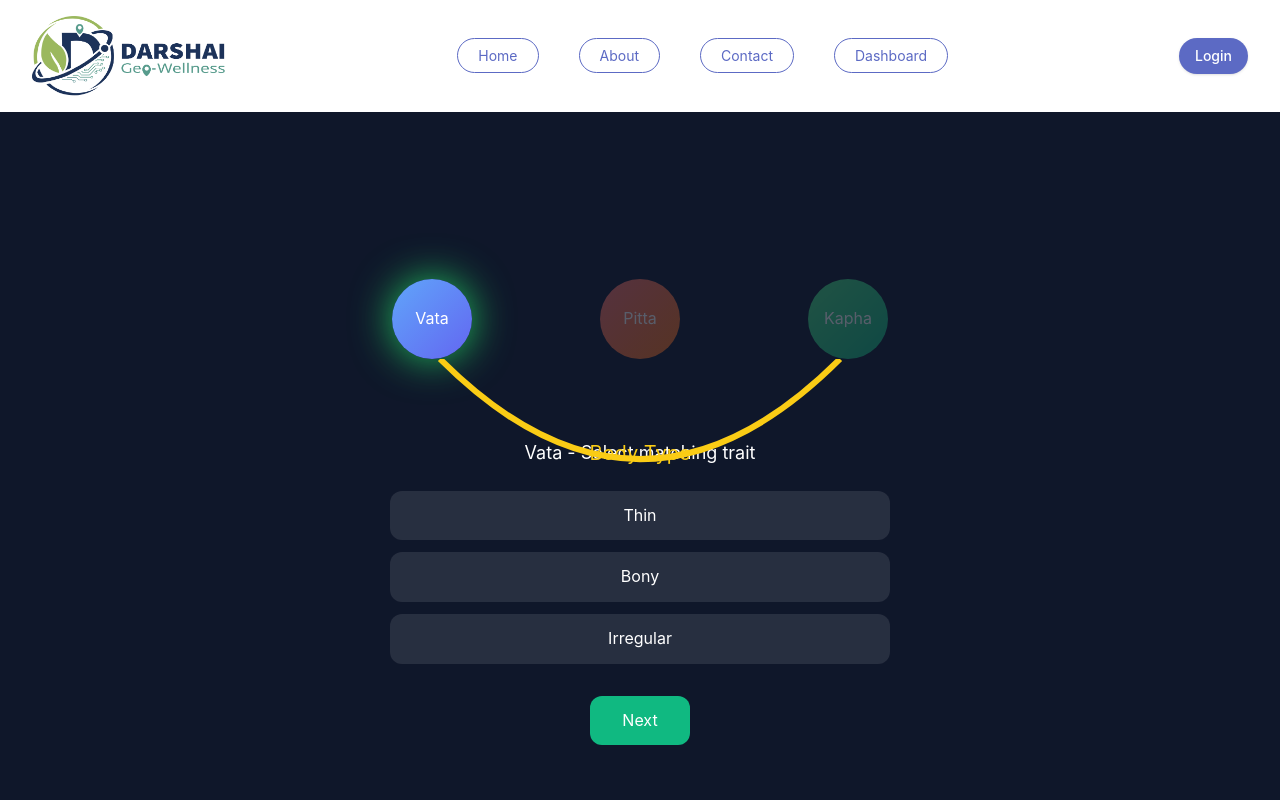
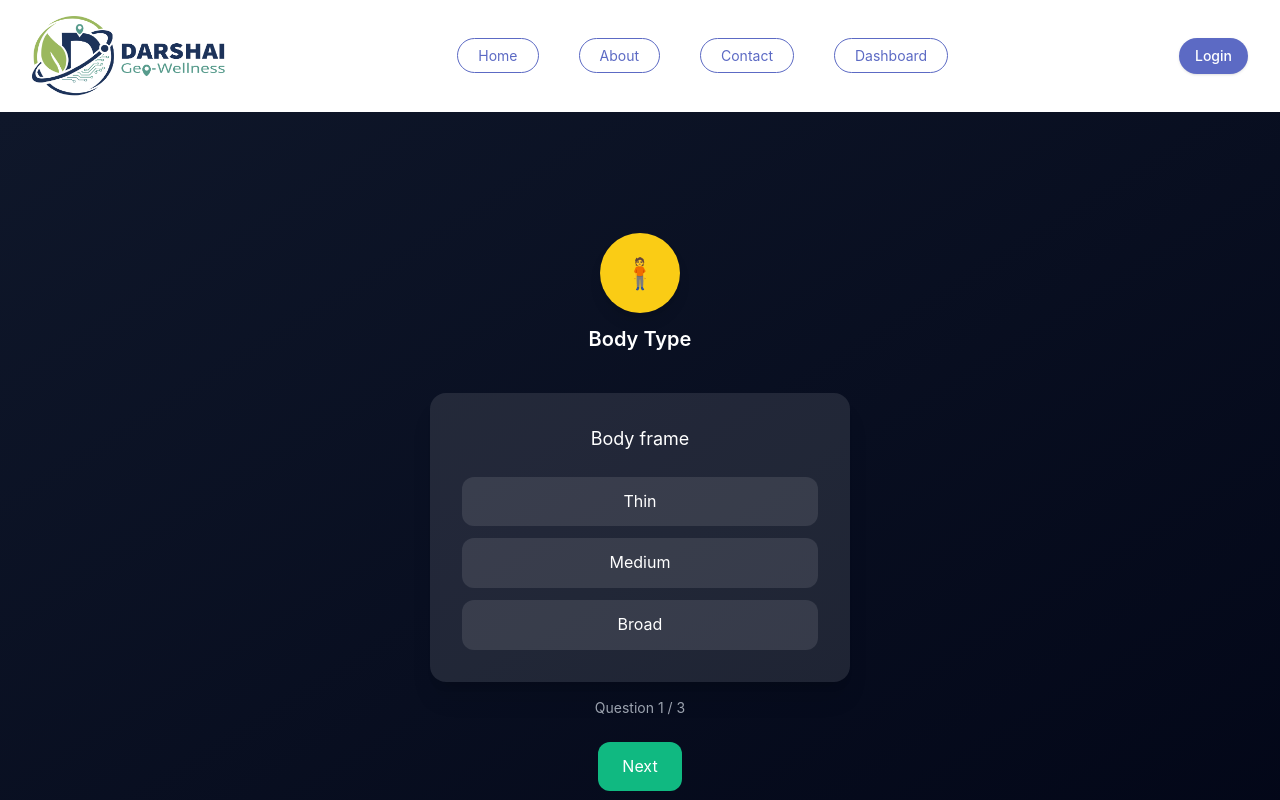
Before and after one commit to darshaigroup/darshai-frontend, a React (Vite) app: page /dashboard/patient-question in a window 1280 px wide. Shown: the top 800 px of the page. Built offline with nearby package versions, Linux system fonts and the light colour scheme.

Commit message:
Prakriti demo update

```diff
--- a/src/pages/Doctor-Dashboard/Patients/PatientQuestion.jsx
+++ /dev/null
@@ -1,12 +0,0 @@
-export default function PatientQuestion() {
-  return (
-    <div className="min-h-screen flex items-center justify-center bg-gradient-to-br from-slate-900 via-emerald-900/20 to-teal-900/30 text-white">
-      <div className="bg-white/10 p-10 rounded-3xl border border-white/20">
-        <h1 className="text-3xl font-bold mb-4">
-          Patient Assessment
-        </h1>
-        <p>Next step: Fill patient health questions...</p>
-      </div>
-    </div>
-  );
-}
--- a/src/pages/Doctor-Dashboard/Questionnaire/QuestionnaireFlow.jsx
+++ b/src/pages/Doctor-Dashboard/Questionnaire/QuestionnaireFlow.jsx
@@ -1,133 +1,102 @@
 import { useState } from "react";
+import { useNavigate } from "react-router-dom";
 import { motion } from "framer-motion";
-
-const doshas = [
-  { key: "vata", label: "Vata", color: "from-blue-400 to-indigo-500" },
-  { key: "pitta", label: "Pitta", color: "from-red-400 to-orange-500" },
-  { key: "kapha", label: "Kapha", color: "from-green-400 to-emerald-500" }
-];
 
 const features = [
   {
     name: "Body Type",
-    options: {
-      vata: ["Thin", "Bony", "Irregular"],
-      pitta: ["Muscular", "Athletic", "Balanced"],
-      kapha: ["Broad", "Heavy", "Sturdy"]
-    }
+    icon: "🧍",
+    questions: [
+      { text: "Body frame", options: ["Thin", "Medium", "Broad"] },
+      { text: "Weight gain tendency", options: ["Hard", "Balanced", "Easy"] },
+      { text: "Muscularity", options: ["Low", "Medium", "High"] }
+    ]
   },
   {
     name: "Skin",
-    options: {
-      vata: ["Dry", "Rough", "Cool"],
-      pitta: ["Warm", "Oily", "Sensitive"],
-      kapha: ["Thick", "Soft", "Pale"]
-    }
+    icon: "🧴",
+    questions: [
+      { text: "Skin texture", options: ["Dry", "Warm", "Thick"] },
+      { text: "Skin sensitivity", options: ["Low", "Medium", "High"] },
+      { text: "Skin issues", options: ["Cracking", "Acne", "Smooth"] }
+    ]
   },
   {
     name: "Eyes",
-    options: {
-      vata: ["Small", "Dry", "Sunken"],
-      pitta: ["Sharp", "Bright", "Sensitive"],
-      kapha: ["Large", "Calm", "Attractive"]
-    }
+    icon: "👁️",
+    questions: [
+      { text: "Eye size", options: ["Small", "Medium", "Large"] },
+      { text: "Eye appearance", options: ["Dull", "Sharp", "Attractive"] },
+      { text: "Light sensitivity", options: ["Low", "Medium", "High"] }
+    ]
   }
-  // 👉 Add remaining features same way
+  // 👉 add all remaining from PDF same way
 ];
 
 export default function QuestionnaireFlow() {
+  const navigate = useNavigate();
+
   const [featureIndex, setFeatureIndex] = useState(0);
-  const [doshaIndex, setDoshaIndex] = useState(0);
-
+  const [questionIndex, setQuestionIndex] = useState(0);
   const [answers, setAnswers] = useState([]);
-  const [scores, setScores] = useState({
-    vata: 0,
-    pitta: 0,
-    kapha: 0
-  });
 
   const currentFeature = features[featureIndex];
-  const currentDosha = doshas[doshaIndex];
+  const currentQuestion = currentFeature.questions[questionIndex];
 
-  const handleSelect = (option, index) => {
-    const value = 3 - index; // scoring logic
-
-    setScores(prev => ({
-      ...prev,
-      [currentDosha.key]: prev[currentDosha.key] + value
-    }));
-
-    setAnswers([...answers, option]);
+  const handleSelect = (option) => {
+    const newAnswers = [...answers];
+    newAnswers.push({
+      feature: currentFeature.name,
+      question: currentQuestion.text,
+      answer: option
+    });
+    setAnswers(newAnswers);
   };
 
   const handleNext = () => {
-    if (doshaIndex < 2) {
-      setDoshaIndex(doshaIndex + 1);
+    if (questionIndex < currentFeature.questions.length - 1) {
+      setQuestionIndex(questionIndex + 1);
     } else {
       if (featureIndex < features.length - 1) {
         setFeatureIndex(featureIndex + 1);
-        setDoshaIndex(0);
+        setQuestionIndex(0);
       }
     }
   };
 
   const isComplete =
-    featureIndex === features.length - 1 && doshaIndex === 2;
+    featureIndex === features.length - 1 &&
+    questionIndex === currentFeature.questions.length - 1;
 
   return (
-    <div className="min-h-screen bg-[#0f172a] text-white flex flex-col items-center justify-center p-10">
+    <div className="min-h-screen bg-gradient-to-br from-[#0f172a] to-[#020617] text-white flex flex-col items-center justify-center p-6">
 
-      {/* 🔵 DOSHA + CONNECTED STEM */}
-      <div className="relative flex justify-center items-center gap-32 mb-20">
-
-        {/* CURVED CONNECTION */}
-        <svg className="absolute top-20 w-[600px] h-[200px]">
-          <path
-            d="M100 0 Q300 200 500 0"
-            stroke="#facc15"
-            strokeWidth="6"
-            fill="transparent"
-          />
-        </svg>
-
-        {doshas.map((d, index) => (
-          <div key={d.key} className="flex flex-col items-center">
-
-            <div
-              className={`w-20 h-20 rounded-full flex items-center justify-center bg-gradient-to-br ${d.color}
-              ${doshaIndex === index ? "shadow-[0_0_40px_#22c55e]" : "opacity-30"}`}
-            >
-              {d.label}
-            </div>
-
-          </div>
-        ))}
-
-        {/* FEATURE CENTER */}
-        <div className="absolute top-40 text-center">
-          <h2 className="text-xl text-yellow-400">
-            {currentFeature.name}
-          </h2>
+      {/* FEATURE HEADER */}
+      <div className="flex flex-col items-center mb-10">
+        <div className="w-20 h-20 rounded-full bg-yellow-400 flex items-center justify-center text-3xl shadow-lg">
+          {currentFeature.icon}
         </div>
-
+        <h2 className="mt-3 text-xl font-semibold">
+          {currentFeature.name}
+        </h2>
       </div>
 
-      {/* OPTIONS */}
+      {/* QUESTION CARD */}
       <motion.div
-        key={currentFeature.name + currentDosha.key}
-        initial={{ opacity: 0, y: 20 }}
-        animate={{ opacity: 1, y: 0 }}
-        className="w-[500px]"
+        key={currentFeature.name + questionIndex}
+        initial={{ x: 100, opacity: 0 }}
+        animate={{ x: 0, opacity: 1 }}
+        className="w-[420px] bg-white/10 p-8 rounded-2xl shadow-xl"
       >
-        <h3 className="mb-6 text-lg text-center">
-          {currentDosha.label} - Select matching trait
+        <h3 className="text-lg mb-6 text-center">
+          {currentQuestion.text}
         </h3>
 
         <div className="space-y-3">
-          {currentFeature.options[currentDosha.key].map((opt, i) => (
+          {currentQuestion.options.map((opt, i) => (
             <button
               key={i}
-              onClick={() => handleSelect(opt, i)}
+              onClick={() => handleSelect(opt)}
               className="w-full py-3 rounded-xl bg-white/10 hover:bg-yellow-400 hover:text-black transition"
             >
               {opt}
@@ -136,26 +105,31 @@ export default function QuestionnaireFlow() {
         </div>
       </motion.div>
 
-      {/* BUTTON */}
+      {/* PROGRESS */}
+      <p className="mt-4 text-sm text-gray-400">
+        Question {questionIndex + 1} / {currentFeature.questions.length}
+      </p>
+
+      {/* NEXT BUTTON */}
       {!isComplete ? (
         <button
           onClick={handleNext}
-          className="mt-8 px-8 py-3 bg-emerald-500 rounded-xl"
+          className="mt-6 px-6 py-3 bg-emerald-500 rounded-xl"
         >
           Next
         </button>
       ) : (
         <button
           disabled={!isComplete}
-          className={`mt-8 px-8 py-3 rounded-xl ${
+          onClick={() => {
+            localStorage.setItem("answers", JSON.stringify(answers));
+            navigate("/patients");
+          }}
+          className={`mt-6 px-6 py-3 rounded-xl ${
             isComplete
               ? "bg-yellow-400 text-black"
               : "bg-gray-500 cursor-not-allowed"
           }`}
-          onClick={() => {
-            localStorage.setItem("doshaScores", JSON.stringify(scores));
-            console.log(scores);
-          }}
         >
           View Score
         </button>
```
Also changed, not shown: src/routes/AppRoutes.jsx (+6 -7 lines), src/pages/Doctor-Dashboard/DoctorDashboard.jsx (renamed from src/pages/Dashboard/DoctorDashboard.jsx).
